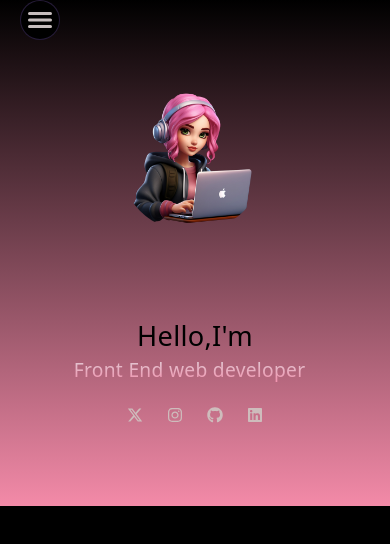
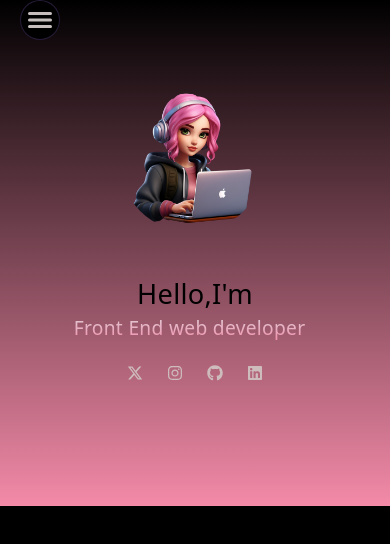
Before and after one commit to nouraabdelfattah/My_Portofolio, a React (Vite) app: page /hero in a window 390 px wide. Shown: the top 544 px of the page. Built offline with nearby package versions, Linux system fonts and the light colour scheme.

Commit message:
Update hero.css

```diff
--- a/src/components/2-hero/hero.css
+++ b/src/components/2-hero/hero.css
@@ -101,7 +101,7 @@ cursor: pointer;
         flex-direction:  column-reverse;
         row-gap: 5px;
         text-align: center;
-        height: 45vh;
+        height: 40vh;
     }
     .hero .left-section{
         margin: unset;
```
